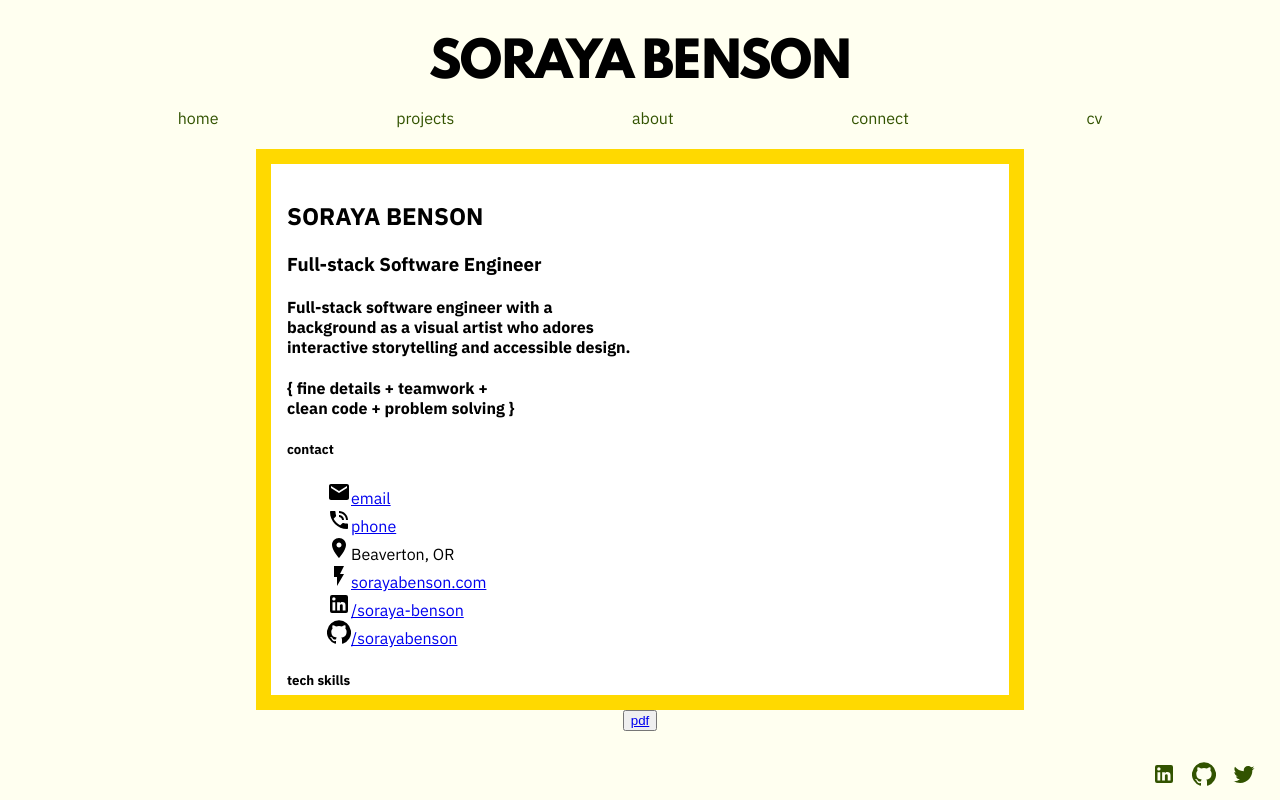
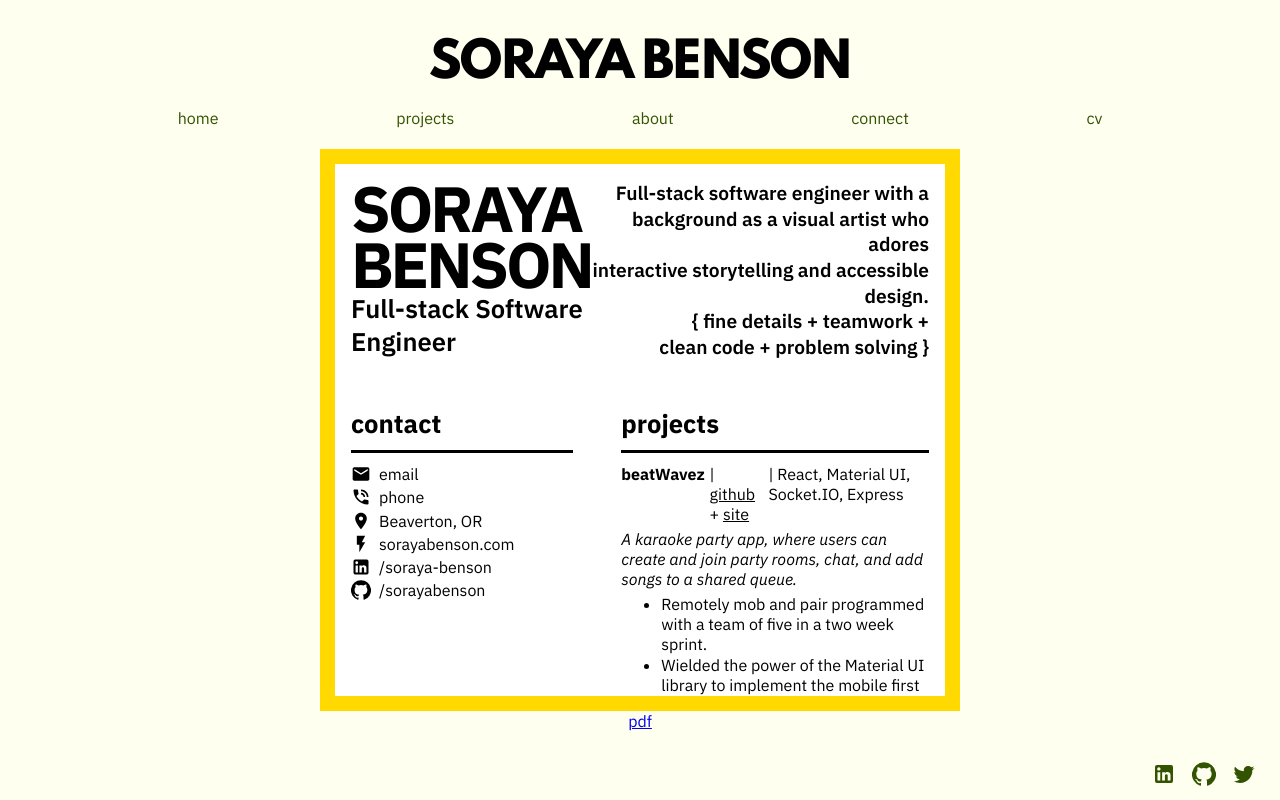
Before and after one commit to sorayamajdolashrafi/portfolio, a Next.js app: page /resume in a window 1280 px wide. Built offline with nearby package versions, Linux system fonts and the light colour scheme.

Commit message:
cv styling

```diff
--- a/components/resume/CV.js
+++ b/components/resume/CV.js
@@ -17,7 +17,7 @@ const CV = props => {
         <section className={styles.cv}>
             <div className={styles.header}>
                 <div className={styles.name}>
-                    <h2>SORAYA BENSON</h2>
+                    <h2>SORAYA<br/>BENSON</h2>
                     <h3>Full-stack Software Engineer</h3>
                 </div>
                 <div className={styles.tag}>
@@ -28,39 +28,40 @@ const CV = props => {
                         &#123; fine details + teamwork +<br/>clean code + problem solving &#125;
                     </h4>
                 </div>
-                <div className={styles.meat}>
+            </div>
+            <div className={styles.meat}>
                     <div className={styles.tinyBoy}>
                         <div className={styles.contact}>
                             <h5>contact</h5>
                             <ul>
                                 <li key="email">
-                                    <EmailIcon className={styles.icon}/>
+                                    <EmailIcon fontSize="small" className={styles.icon}/>
                                     <a href="mailto:soraya.benson@gmail.com" target="_blank">email</a>
                                 </li>
                                 <li key="phone">
-                                    <PhoneInTalkIcon className={styles.icon}/>
+                                    <PhoneInTalkIcon fontSize="small" className={styles.icon}/>
                                     <a href="tel:1-503-438-6848" target="_blank">phone</a>
                                 </li>
                                 <li key="location">
-                                    <LocationOnIcon className={styles.icon}/>Beaverton, OR
+                                    <LocationOnIcon fontSize="small" className={styles.icon}/>Beaverton, OR
                                 </li>
                                 <li key="website">
-                                    <FlashOnIcon className={styles.icon}/>
+                                    <FlashOnIcon fontSize="small" className={styles.icon}/>
                                     <a href="https://www.sorayabenson.com/" target="_blank">sorayabenson.com</a>
                                 </li>
                                 <li key="linkedin">
-                                    <LinkedInIcon className={styles.icon}/>
+                                    <LinkedInIcon fontSize="small" className={styles.icon}/>
                                     <a href="https://www.linkedin.com/in/soraya-benson/" target="_blank">/soraya-benson</a>
                                 </li>
                                 <li key="github">
-                                    <GitHubIcon className={styles.icon}/>
+                                    <GitHubIcon fontSize="small" className={styles.icon}/>
                                     <a href="https://github.com/sorayabenson" target="_blank">/sorayabenson</a>
                                 </li>
                             </ul>
                         </div>
                         <div className={styles.tech}>
                             <h5>tech skills</h5>
-                            <ul>
+                            <ul className={styles.techUL}>
                                 {techStack.map((tech) => (
                                     <li key={tech.category}>
                                         <h6>{tech.category}</h6>
@@ -94,19 +95,18 @@ const CV = props => {
                     <div className={styles.bigBoy}>
                         <div className={styles.projects}>
                             <h5>projects</h5>
-                            <ul>
+                            <ul className={styles.projectUL}>
                                 {projects.map((project => (
                                     <li key={project.name}>
                                         <div className={styles.projectHeader}>
-                                            <h6>{project.name} |</h6>
+                                            <h6>{project.name}</h6>
                                             <span>
-                                                <a href={project.github} target="_blank">github</a> +
-                                                <a href={project.site} target="_blank">site</a> |
+                                                | <a href={project.github} target="_blank">github</a> + <a href={project.site} target="_blank">site</a>
                                             </span>
-                                            <span>{project.tech}</span>
+                                            <span>| {project.tech}</span>
                                         </div>
                                         <p className={styles.projectTag}>{project.tag}</p>
-                                        <ul>
+                                        <ul className={styles.contributions}>
                                             {project.contributions.map((contribution, i) => (
                                                 <li key={i}>
                                                     <p className={styles.contribution}>{contribution}</p>
@@ -119,7 +119,7 @@ const CV = props => {
                         </div>
                         <div className={styles.experience}>
                             <h5>experience</h5>
-                            <ul>
+                            <ul className={styles.experienceUL}>
                                 {experience.map((job) => (
                                     <li key={job.title}>
                                         <div className={styles.jobHeader}>
@@ -130,22 +130,20 @@ const CV = props => {
                                                 : null
                                             }
                                             <p>| {job.year}</p>
-                                            <ul>
+                                        </div>
+                                        <ul className={styles.skills}>
                                                 {job.skills.map((skill, i) => (
                                                     <li key={i}>
                                                         <p>{skill}</p>
                                                     </li>
                                                 ))}
-                                            </ul>
-                                        </div>
+                                        </ul>
                                     </li>
                                 ))}
                             </ul>
                         </div>
                     </div>
                 </div>
-            </div>
-
         </section>
 
     );
--- a/components/resume/techStack.json
+++ b/components/resume/techStack.json
@@ -14,20 +14,6 @@
             "SuperTest",
             "QUnit",
             "React Testing Library"
-        ]
-    },
-    {
-        "category": "Skills",
-        "skills": [
-            "TDD",
-            "Remote Collaboration",
-            "Pair Programing"
-        ]
-    },
-    {
-        "category": "Databases",
-        "skills": [
-            "PostgresSQL/SQL"
         ]
     },
     {
@@ -53,5 +39,19 @@
             "Netlify",
             "Adobe CC"
         ]
+    },
+    {
+        "category": "Databases",
+        "skills": [
+            "PostgresSQL/SQL"
+        ]
+    },
+    {
+        "category": "Skills",
+        "skills": [
+            "TDD",
+            "Remote Collaboration",
+            "Pair Programing"
+        ]
     }
 ]
--- a/pages/resume.jsx
+++ b/pages/resume.jsx
@@ -4,9 +4,7 @@ export default function Resume() {
     return (
         <main className="page">
             <CV />
-            <button>
             <a href='/SorayaBensonResume2021.pdf' target='_blank'>pdf</a>
-            </button>
         </main>
     )
 }
--- a/styles/resume.module.css
+++ b/styles/resume.module.css
@@ -1,20 +1,273 @@
 .cv {
     height: 90%;
-    width: 60%;
+    width: 50%;
     overflow: scroll;
     display: grid;
     grid-template-rows: 1fr 4fr;
     background: white;
     border: #FFD900 15px solid;
     padding: 1rem;
-    /* justify-content: space-between; */
-    /* align-items: center; */
+}
+
+.header {
+    width: 100%;
+    height: auto;
+    display: grid;
+    grid-template-columns: 2fr 3fr;
+}
+
+.name {
+    width: 100%;
+    height: 100%;
+    display: flex;
+    flex-direction: column;
+    align-items: flex-start;
+    justify-content: start;
+}
+
+.name h2 {
+    margin: 0;
+    padding: 0;
+    font-size: 4rem;
+    letter-spacing: -0.2rem;
+    line-height: 3.5rem;
+}
+
+.name h3 {
+    margin: 0;
+    padding: 0;
+    font-size: 1.6rem;
+    font-weight: 600;
+}
+
+.tag {
+    width: 100%;
+    height: 100%;
+    display: flex;
+    flex-direction: column;
+    align-items: flex-end;
+    justify-content: space-between;
+    text-align: right;
+}
+
+.tag h4 {
+    margin: 0;
+    padding: 0;
+    font-size: 1.2rem;
+    font-weight: 600;
+    line-height: 1.6rem;
+}
+
+.meat {
+    width: 100%;
+    height: 100%;
+    margin-top: 3rem;
+    display: grid;
+    grid-template-columns: 2fr 3fr;
+    gap: 3rem;
+}
+
+.meat h5 {
+    margin: 0;
+    padding: 0;
+    font-size: 1.6rem;
+    font-weight: 700;
+    padding-bottom: 0.6rem;
+    border-bottom: black solid 3px;
+}
+
+.meat h6 {
+    margin: 0;
+    margin-right: 0.3rem;
+    padding: 0;
+    font-size: 1rem;
+    font-weight: 700;
 }
 
 .tinyBoy {
-    height: 50%;
+    height: 100%;
+    width: 100%;
+    display: flex;
+    flex-direction: column;
+    align-items: center;
+    justify-content: space-between;
 }
 
 .tinyBoy ul {
+    margin: 0;
+    margin-top: 0.7rem;
+    margin-bottom: 0.7rem;
+    padding: 0;
     list-style: none;
 }
+
+.contact {
+    width: 100%;
+    height: auto;
+}
+
+.contact li {
+    margin-top: 0.2rem;
+    margin-bottom: 0.2rem;
+    display: flex;
+    flex-direction: row;
+    justify-content: flex-start;
+    align-items: center;
+    font-size: 1rem;
+    font-weight: 400;
+}
+
+.contact a {
+    text-decoration: none;
+    color: black;
+}
+
+.icon {
+    margin-right: 0.5rem;
+    font-size: rem;
+}
+
+.tech {
+    width: 100%;
+    height: auto;
+}
+
+.techUL {
+    display: grid;
+    grid-template-columns: 1fr 1fr;
+}
+
+.tech li {
+    margin-top: 0.2rem;
+    margin-bottom: 0.2rem;
+    display: flex;
+    flex-direction: column;
+    justify-content: flex-start;
+    align-items: flex-start;
+    font-size: 1rem;
+    font-weight: 400;
+}
+
+.tech p {
+    margin: 0;
+    padding: 0;
+}
+
+.education {
+    width: 100%;
+    height: auto;
+}
+
+.education p {
+    margin: 0;
+    margin-bottom: 0.1rem;
+    padding: 0;
+}
+
+.education li {
+    margin-bottom: 0.8rem;
+}
+
+.school {
+    display: flex;
+    flex-direction: row;
+    margin-bottom: 0.2rem;
+}
+
+.bigBoy {
+    height: 100%;
+    width: 100%;
+    display: flex;
+    flex-direction: column;
+    align-items: center;
+    justify-content: space-between;
+}
+
+.bigBoy p {
+    margin: 0;
+    margin-bottom: 0.1rem;
+    padding: 0;
+}
+
+.projects {
+    width: 100%;
+    height: 100%;
+}
+
+
+.projectHeader {
+    display: flex;
+    flex-direction: row;
+    justify-content: flex-start;
+    margin-bottom: 0.3rem;
+}
+
+.projectHeader a {
+    color: black;
+}
+
+.projectHeader span {
+    margin-right: 0.3rem;
+}
+
+.projectTag {
+    font-style: italic;
+}
+
+.projectUL {
+    height: 90%;
+    margin: 0;
+    margin-top: 0.7rem;
+    margin-bottom: 0.7rem;
+    padding: 0;
+    list-style: none;
+    display: flex;
+    flex-direction: column;
+    justify-content: space-between;
+}
+
+.projectUL li {
+    margin-bottom: 0.8rem;
+}
+
+.contributions {
+    margin-top: 0.3rem;
+    list-style: disc;
+}
+
+.contributions li {
+    margin: 0;
+}
+
+.experience {
+    width: 100%;
+    height: auto;
+}
+
+.jobHeader {
+    display: flex;
+    flex-direction: row;
+    justify-content: flex-start;
+    margin-bottom: 0.3rem;
+}
+
+.experienceUL {
+    margin: 0;
+    margin-top: 0.7rem;
+    margin-bottom: 0.7rem;
+    padding: 0;
+    list-style: none;
+}
+
+.experienceUL li {
+    margin-bottom: 0.8rem;
+}
+
+.skills {
+    margin-top: 0.3rem;
+    list-style: disc;
+}
+
+.skills li {
+    margin: 0;
+}
```
